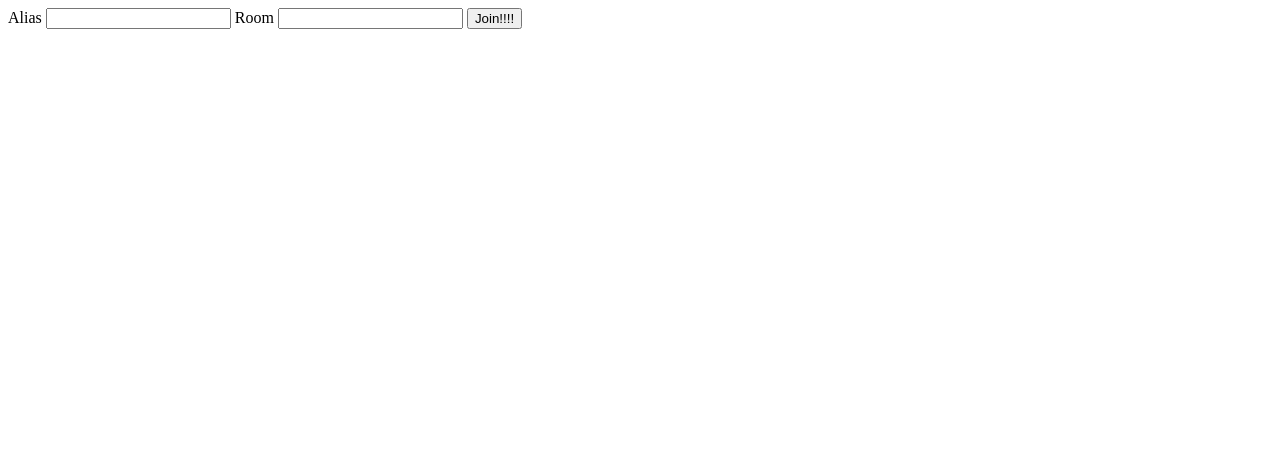
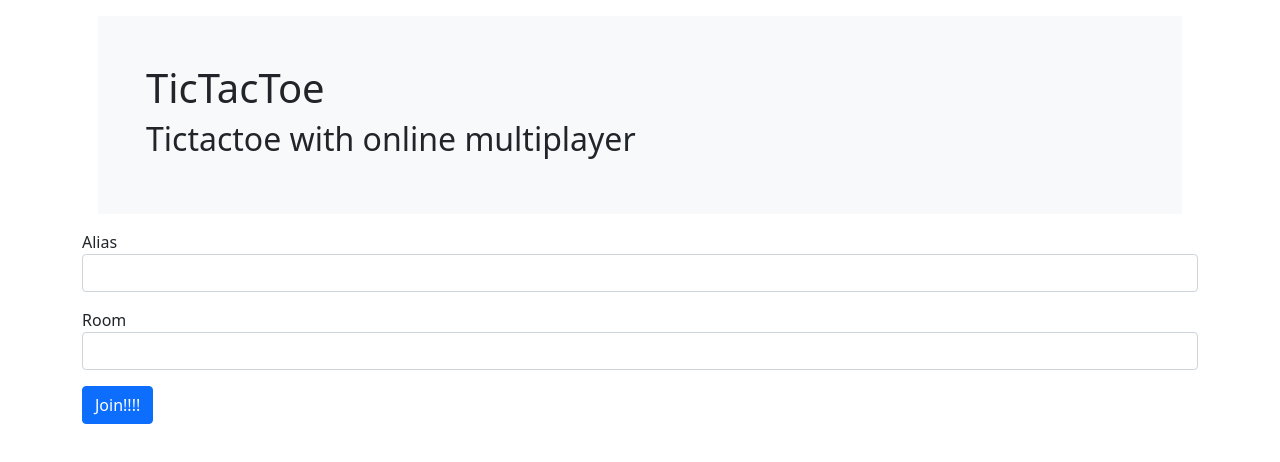
Before and after one commit to BeardedSwitchDragon/Online-Tic-Tac-Toe, a website: page public/index.html in a window 1280 px wide. Drawn offline with nearby package versions, Linux system fonts and the light colour scheme.

Commit message:
added some stuff on the front-end to mimprove the ui. Realized they took out the jumbotron in bootstrap5, i am sad. RIP jumbotron.

```diff
--- a/public/index.html
+++ b/public/index.html
@@ -7,13 +7,28 @@
     <title>join a tictactoe room</title>
 </head>
 <body>
-    <form action="/tictac.html">
-        <label>Alias</label>
-        <input type="text" name="username" required>
-        <label>Room</label>
-        <input type="text" name="room" required>
-        <button>Join!!!!</button>
-    </form>
+    <div class="container">
+        <div class="bg-light p-5 rounded-lg m-3">
+            <h1>TicTacToe</h1>
+            <h2>Tictactoe with online multiplayer</h2>
+        </div>
+    </div>
+    <div class="container">
+        <form action="/tictac.html">
+            <div class="mb-3">
+                <labe class="form-label">Alias</label>
+                <input type="text" class="form-control" name="username" required>
+            </div>
+            <div class="mb-3">
+                <labe class="form-label">Room</label>
+                <input type="text" class="form-control" name="room" required>
 
+            </div>
+            <button class="btn btn-primary">Join!!!!</button>
+
+        </form>
+    </div>
+
+    <link href="https://cdn.jsdelivr.net/npm/bootstrap@5.1.0/dist/css/bootstrap.min.css" rel="stylesheet" integrity="sha384-KyZXEAg3QhqLMpG8r+8fhAXLRk2vvoC2f3B09zVXn8CA5QIVfZOJ3BCsw2P0p/We" crossorigin="anonymous">
 </body>
 </html>
--- a/public/js/tictactoe.js
+++ b/public/js/tictactoe.js
@@ -6,6 +6,7 @@
 var socket = io();
 
 const ticTacToeSquares = Array.from(document.getElementsByClassName("tictactoe-button"));
+const opponentHeader = document.querySelector("#opponentHeader");
 var playerCanMove = true;
 var gameOver = false;
 
```
Also changed, not shown: public/styles/tictactoe.css (+8 -3 lines), public/tictac.html (+8 -1 lines).
